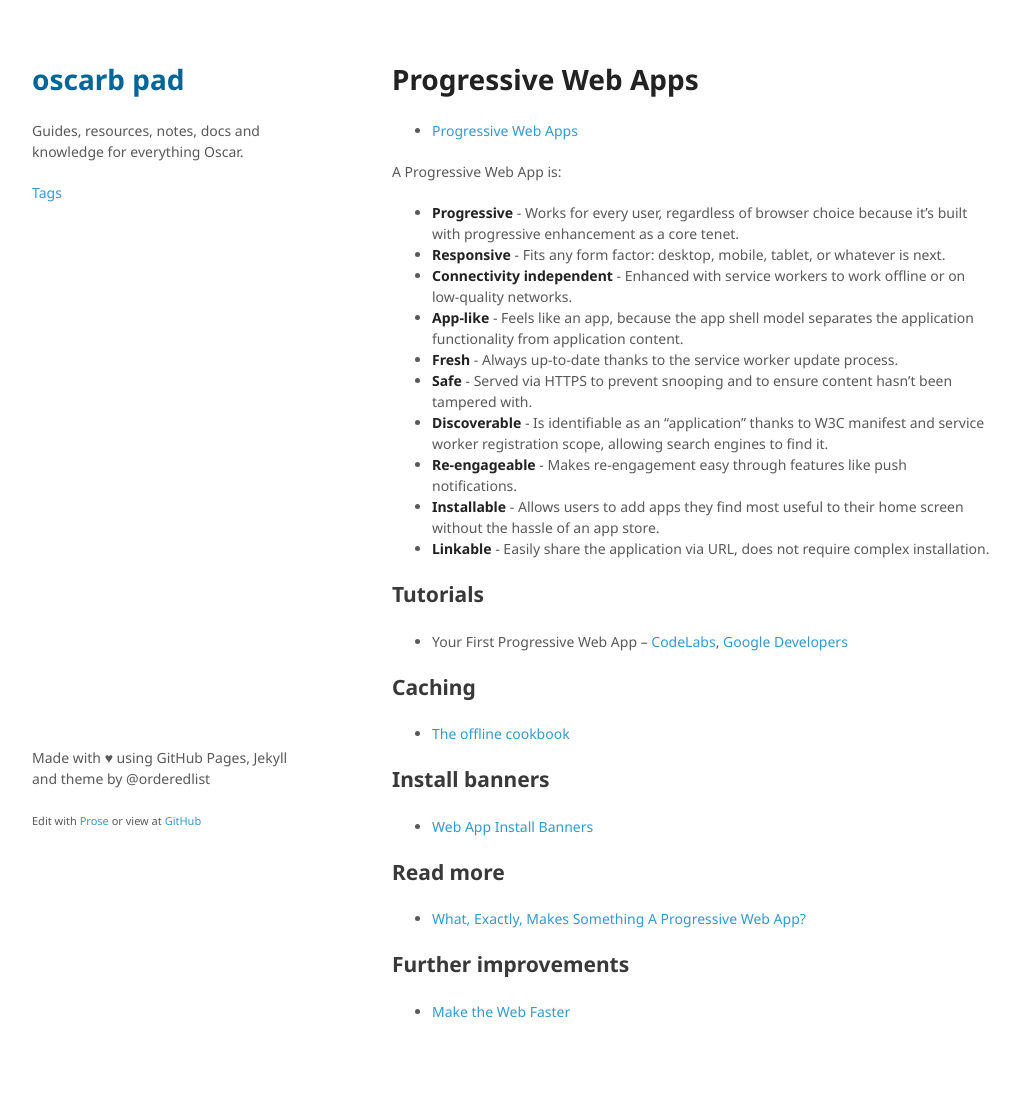
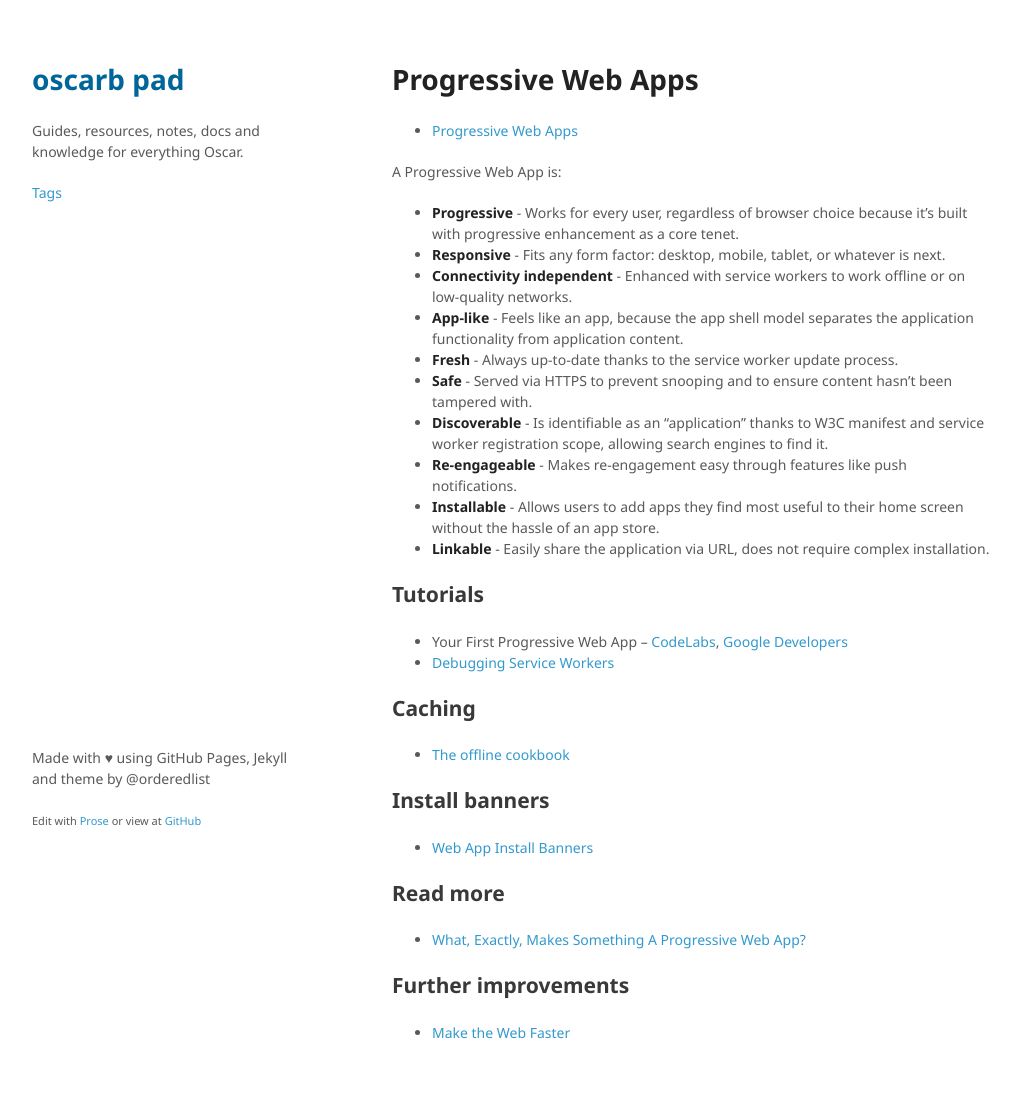
Before and after one commit to oscarb/pad, a Jekyll site: the page built from _docs/progressive-web-apps.md, in a window 1280 px wide. Shown: the whole page, without its empty margins (128-1148 px from the left). Built offline with Jekyll 4.4.1, drawn with Linux system fonts in a browser that asks for light colours; some web fonts are replaced; before the commit the page ends 1092 px from its top, so only the background shows below that.

Commit message:
Update progressive-web-apps.md

```diff
--- a/_docs/progressive-web-apps.md
+++ b/_docs/progressive-web-apps.md
@@ -27,10 +27,13 @@ A Progressive Web App is:
 ## Tutorials
 
 * Your First Progressive Web App -- [CodeLabs](https://codelabs.developers.google.com/codelabs/your-first-pwapp/#0), [Google Developers](https://developers.google.com/web/fundamentals/getting-started/codelabs/your-first-pwapp/)
+* [Debugging Service Workers](https://codelabs.developers.google.com/codelabs/debugging-service-workers/#0)
 
 ## Caching
 
 * [The offline cookbook](https://jakearchibald.com/2014/offline-cookbook/#cache-network-race)
+
+
 
 ## Install banners
 
```
